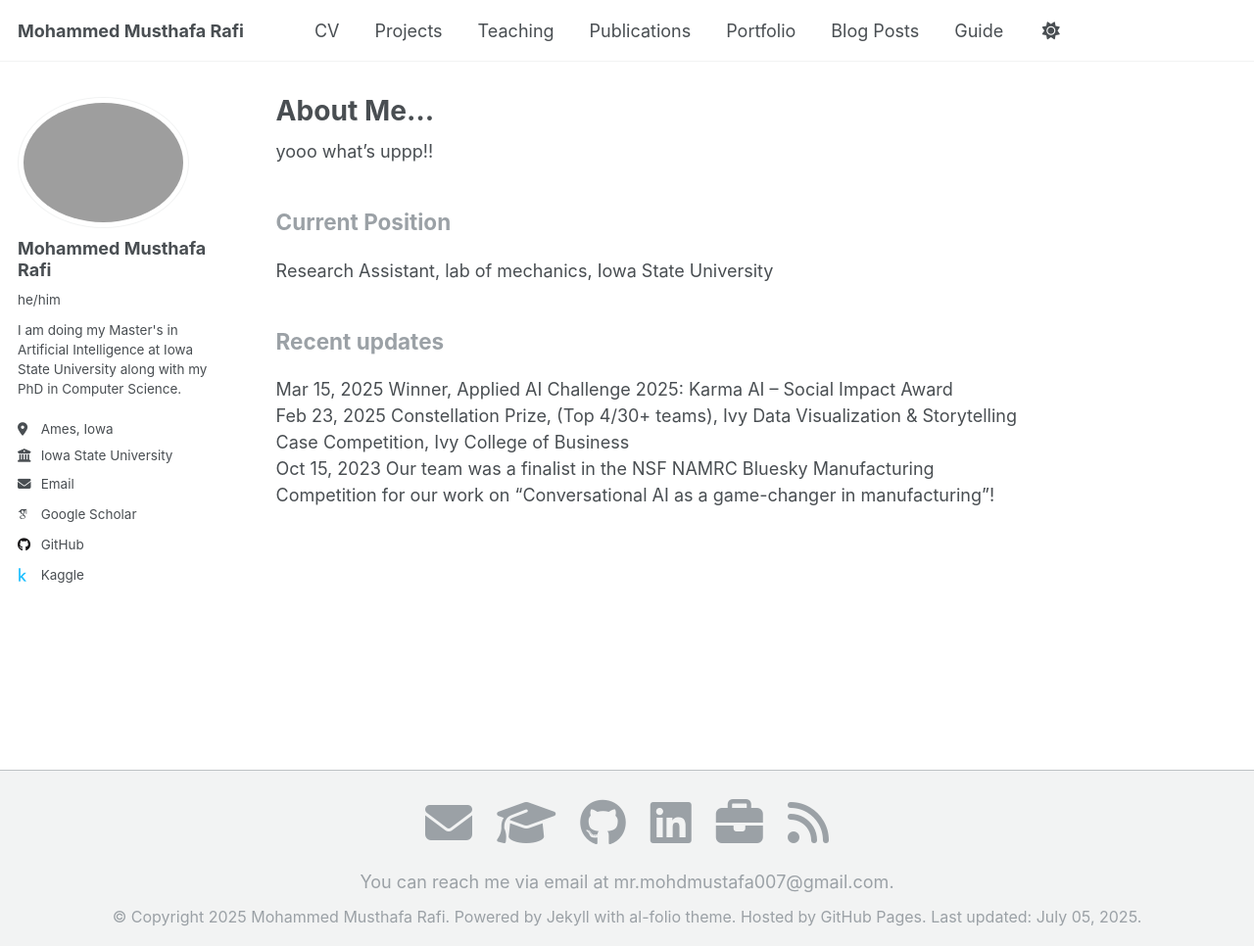
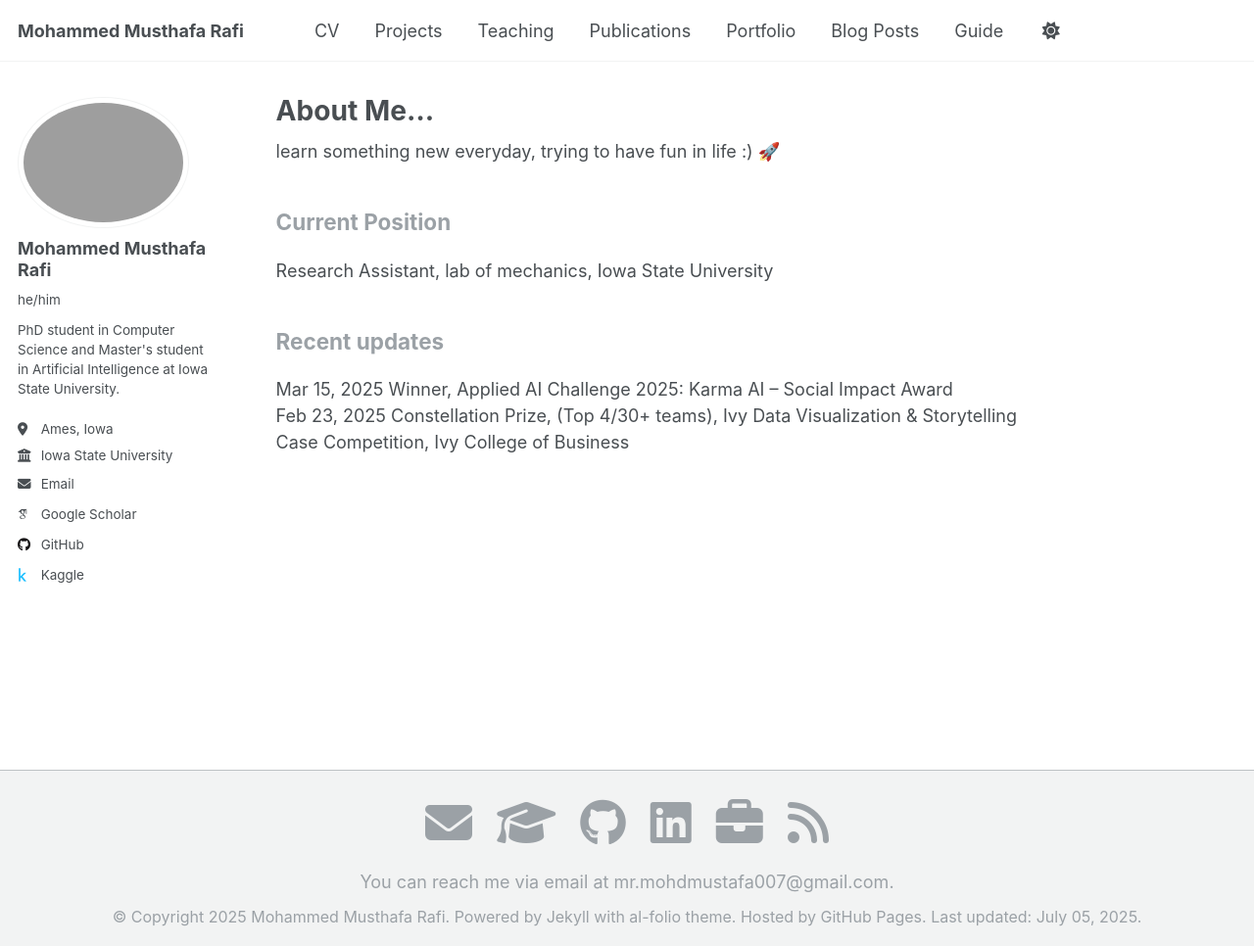
Before and after one commit to itsMustafamr/itsmustafamr.github.io, a Jekyll site: the page built from _pages/about.md, in a window 1280 px wide and 966 px high. Shown: the whole window at 98% size. Built offline with Jekyll 4.4.1, drawn with Linux system fonts in a browser that asks for light colours; some web fonts are replaced.

Commit message:
changed my bio and also about me section

```diff
--- a/_config.yml
+++ b/_config.yml
@@ -25,7 +25,7 @@
   avatar           : "profile.png"
   name             : "Mohammed Musthafa Rafi"
   pronouns         : "he/him"
-  bio              : "I am doing my Master's in Artificial Intelligence at Iowa State University along with my PhD in Computer Science."
+  bio              : "PhD student in Computer Science and Master's student in Artificial Intelligence at Iowa State University."
   location         : "Ames, Iowa"
   employer         : "Iowa State University"
   uri              : # URL
--- a/_pages/about.md
+++ b/_pages/about.md
@@ -10,7 +10,7 @@
 
 
 <!-- I am doing my Master's in Artificial Intelligence at Iowa State University along with my PhD in Computer Science. My research involves developing innovative approaches to Neural Radiance Fields (NeRF) for 3D scene reconstruction, focusing on novel capture setups with stationary cameras and rotating objects. I work with advanced segmentation techniques, self-supervised methods like NeRF-SOS, and attention-aware architectures for automatic object discovery and clean 3D reconstruction. -->
-yooo what's uppp!!
+learn something new everyday, trying to have fun in life :) 🚀
 
 
 ## Current Position
@@ -27,7 +27,7 @@
 Dec 05, 2023	Our paper on "Neural PDE Solvers for Irregular Domains" accepted to Computer-Aided Design journal! -->
 Mar 15, 2025  Winner, Applied AI Challenge 2025: Karma AI – Social Impact Award
 Feb 23, 2025  Constellation Prize, (Top 4/30+ teams), Ivy Data Visualization & Storytelling Case Competition, Ivy College of Business
-Oct 15, 2023	Our team was a finalist in the NSF NAMRC Bluesky Manufacturing Competition for our work on "Conversational AI as a game-changer in manufacturing"!
+<!-- Oct 15, 2023	Our team was a finalist in the NSF NAMRC Bluesky Manufacturing Competition for our work on "Conversational AI as a game-changer in manufacturing"! -->
 <!--
 This is the front page of a website that is powered by the [Academic Pages template](https://github.com/academicpages/academicpages.github.io) and hosted on GitHub pages. [GitHub pages](https://pages.github.com) is a free service in which websites are built and hosted from code and data stored in a GitHub repository, automatically updating when a new commit is made to the repository. This template was forked from the [Minimal Mistakes Jekyll Theme](https://mmistakes.github.io/minimal-mistakes/) created by Michael Rose, and then extended to support the kinds of content that academics have: publications, talks, teaching, a portfolio, blog posts, and a dynamically-generated CV. You can fork [this template](https://github.com/academicpages/academicpages.github.io) right now, modify the configuration and markdown files, add your own PDFs and other content, and have your own site for free, with no ads! -->
 
```
